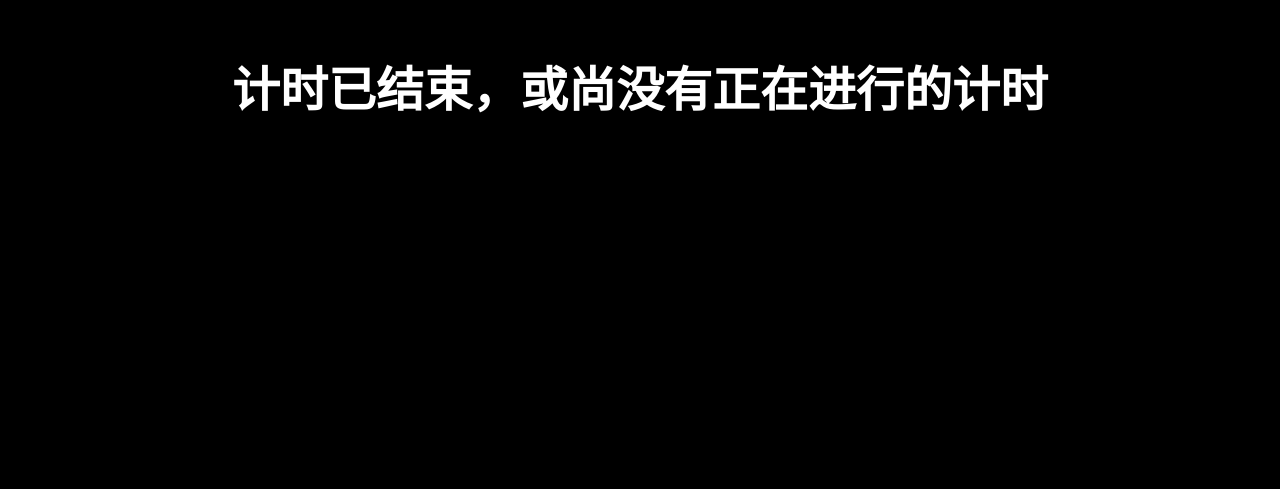
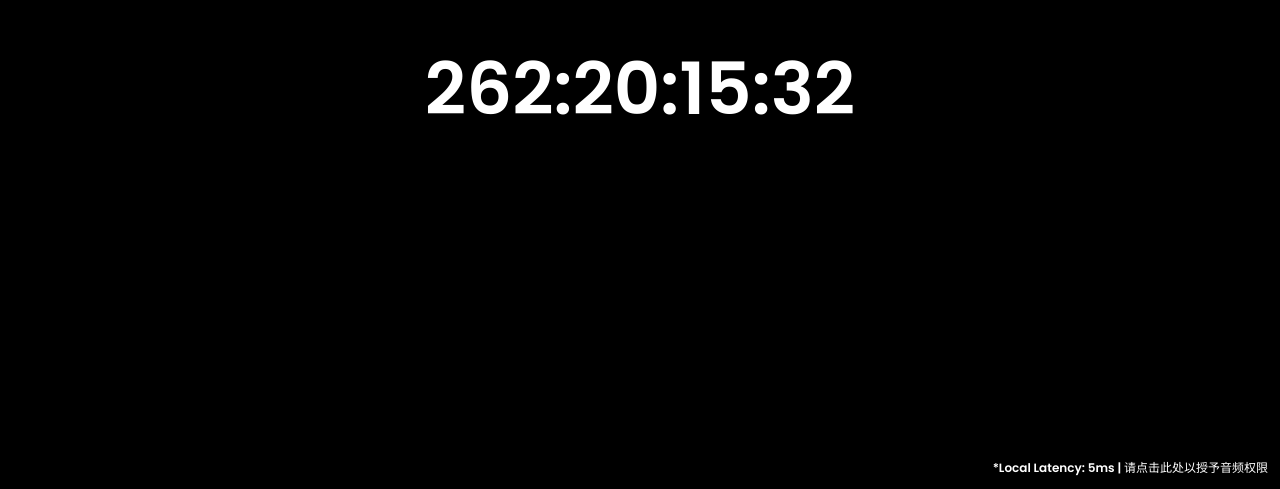
Before and after one commit to F-fengzi/count, a plain HTML site: page count.html in a window 1280 px wide. Shown: the part 311-800 px from the top of the page. Drawn offline with Linux system fonts and the light colour scheme.

Commit message:
Egg color compatibility fix / Count to 2023 Spring Festival

```diff
--- a/count.html
+++ b/count.html
@@ -36,6 +36,7 @@
             font-family: "Poppins";
             color: #ffffff;
             font-size: 12px;
+            cursor: pointer;
         }
         ::selection{
             color: #000000;
@@ -56,7 +57,9 @@
         // var countTo = new Date(1622138700000);
         // var countTo = new Date(1634400000000);
         // var countTo = new Date(1641016800000);
-        var countTo = new Date(1643695200000);
+        // var countTo = new Date(1643695200000);
+        var countTo = new Date(2023, 0, 22);
+
         // 加载
         const body = document.getElementById("body");
         const timer = document.getElementById("timer");
@@ -65,6 +68,7 @@
         const title = document.getElementById("title");
         var intervalTimer = null;
         // var test = [];
+
         // 因浏览器音频播放限制 请求用户输入
         var warning = " | 请点击此处以授予音频权限"
         latency.onclick = function(){
@@ -75,6 +79,7 @@
             warning = "";
             latency.innerHTML = "授权成功，谢了！";
         }
+
         // 补0
         function getDisplay(input){
             if (input < 10) {
@@ -83,6 +88,7 @@
                 return input;
             }
         }
+
         // 获取需要显示的文字的方法
         function getText(time){
             var text = "";
@@ -114,6 +120,7 @@
             }
             return text;
         }
+
         function amazingFunction(){
             clearInterval(intervalTimer);
             // body.style.backgroundColor = "#ffffff";
@@ -131,6 +138,7 @@
             //     timer.innerHTML = ohhText;
             // }, 25)
         }
+
         // 主程序
         window.onload = function(){
             timer.innerHTML = "Adjusting...";
@@ -160,8 +168,6 @@
     </script>
 </body>
 </html>
-
-
 
 <!--
     var distanceDate = new Date(countTo.getTime() - (Math.round(time.getTime() / 1000) * 1000));
```
Also changed, not shown: index.html (+2 -1 lines).
